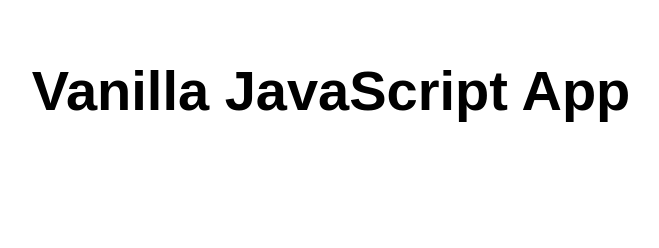
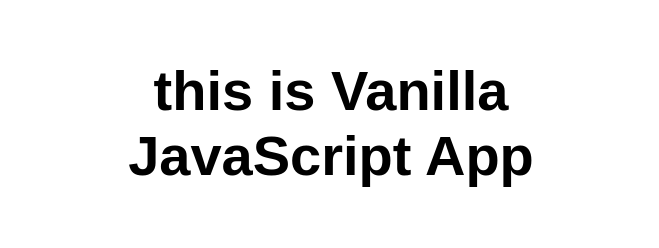
Before and after one commit to mahi402/my-vanilla-api, a plain HTML site: page index.html in a window 1280 px wide. Shown: the whole page, without its empty margins (309-968 px from the left). Drawn offline with Linux system fonts and the light colour scheme.

Commit message:
Update index.html

```diff
--- a/index.html
+++ b/index.html
@@ -10,7 +10,7 @@
 
 <body>
   <main>
-    <h1>Vanilla JavaScript App</h1>
+    <h1>this is Vanilla JavaScript App</h1>
   </main>
 </body>
 
```
